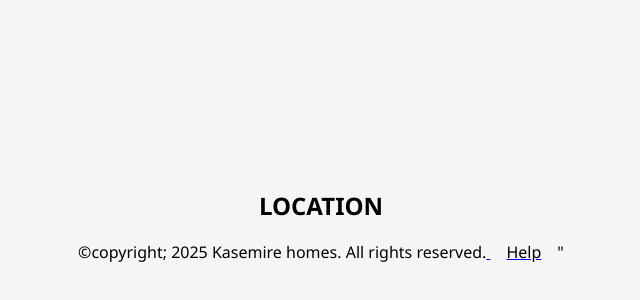
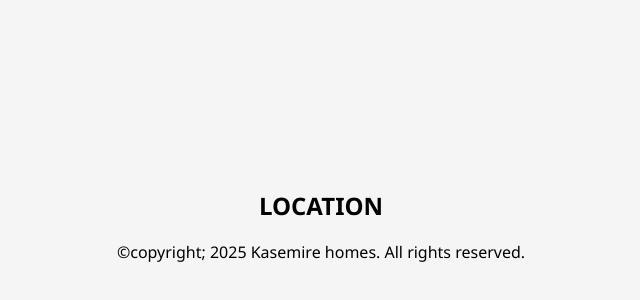
Before and after one commit to DianaAtugonza/Diana-Atugonza.github.io, a plain HTML site: page hostel.html in a window 1280 px wide. Shown: the part 3024-3324 px from the top of the page, without its empty margins (319-959 px from the left). Drawn offline with Linux system fonts and the light colour scheme.

Commit message:
Add files via upload

```diff
--- a/hostel.html
+++ b/hostel.html
@@ -67,8 +67,7 @@
             <h1>LOCATION</H1>
                 <footer>
                     <p>©copyright; 2025 Kasemire homes.
-                        All rights reserved.<a href="#"class="chip">
-                        <span class="text"style="text-decoration:none;color:black;border radius:4px;padding:0.5rem 1rem;">Help</span></a>"
+                        All rights reserved.
                     </p>
                 </footer>
 
```
